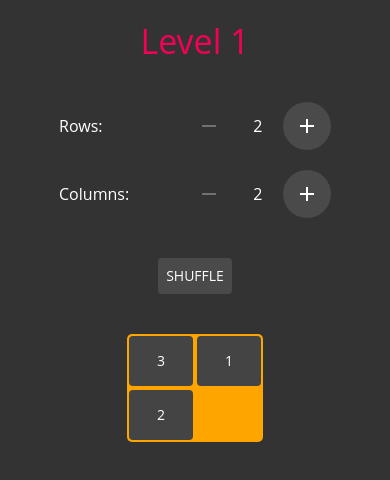
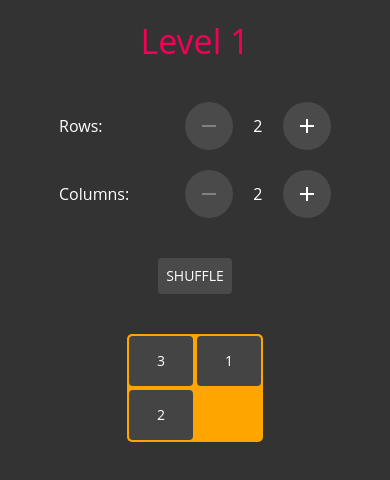
Before and after one commit to osandell/react-n-puzzle, a React (Create React App) app: page / in a window 390 px wide. Shown: the top 480 px of the page. Built offline with nearby package versions, Linux system fonts and the light colour scheme.

Commit message:
fix(gui): fix issues with buttons becoming transparent
Fix the problem that Material UI buttons become transparent when clicked on mobile devices. Also
make sure the don't become transparent when disabled.

fix #26

```diff
--- a/src/App.tsx
+++ b/src/App.tsx
@@ -109,7 +109,18 @@ const useStyles = makeStyles((theme: Theme) =>
     shuffleButton: {
       marginTop: 20,
       marginBottom: 40,
+
+      // There is a bug in Material UI causing buttons to become transparent after clicking them
+      // on mobile devices. Below code makes sure we have control over the colors.
       backgroundColor: '#4a4a4a',
+      '&:hover': {
+        backgroundColor: '#4a4a4a',
+      },
+      '@media (hover: hover)': {
+        '&:hover': {
+          backgroundColor: '#0000000a',
+        },
+      },
     },
     nrOfRowsOrColumnsBox: {
       display: 'flex',
@@ -133,7 +144,24 @@ const useStyles = makeStyles((theme: Theme) =>
     },
     increaseOrDecreaseButton: {
       backgroundColor: '#4a4a4a',
+      '&:hover': {
+        backgroundColor: '#4a4a4a',
+      },
+      '@media (hover: hover)': {
+        '&:hover': {
+          backgroundColor: '#0000000a',
+        },
+      },
     },
+    // The following 2 keys constitutes a "hack" to take control over the background color of
+    // disabled buttons in Material UI. Here we don't want them to get a transparent background
+    // but instead stay colored grey.
+    rootButton: {
+      '&$disabled': {
+        backgroundColor: '#4a4a4a',
+      },
+    },
+    disabled: {},
     boardBox: {
       display: 'flex',
       justifyContent: 'center',
@@ -584,6 +612,10 @@ function App() {
                 </Typography>
                 <IconButton
                   className={classes.increaseOrDecreaseButton}
+                  classes={{
+                    root: classes.rootButton,
+                    disabled: classes.disabled,
+                  }}
                   aria-label="subtract"
                   disabled={nrOfRows === MIN_NR_OF_ROWS ? true : false}
                   onClick={handleDecreaseNrOfRows}
@@ -595,6 +627,10 @@ function App() {
                 </span>
                 <IconButton
                   className={classes.increaseOrDecreaseButton}
+                  classes={{
+                    root: classes.rootButton,
+                    disabled: classes.disabled,
+                  }}
                   aria-label="add"
                   disabled={nrOfRows === MAX_NR_OF_ROWS ? true : false}
                   onClick={handleIncreaseNrOfRows}
@@ -613,6 +649,10 @@ function App() {
                 </Typography>
                 <IconButton
                   className={classes.increaseOrDecreaseButton}
+                  classes={{
+                    root: classes.rootButton,
+                    disabled: classes.disabled,
+                  }}
                   aria-label="subtract"
                   disabled={nrOfColumns === MIN_NR_OF_COLUMNS ? true : false}
                   onClick={handleDecreaseNrOfColumns}
@@ -624,6 +664,10 @@ function App() {
                 </span>
                 <IconButton
                   className={classes.increaseOrDecreaseButton}
+                  classes={{
+                    root: classes.rootButton,
+                    disabled: classes.disabled,
+                  }}
                   aria-label="add"
                   disabled={nrOfColumns === MAX_NR_OF_COLUMNS ? true : false}
                   onClick={handleIncreaseNrOfColumns}
```
